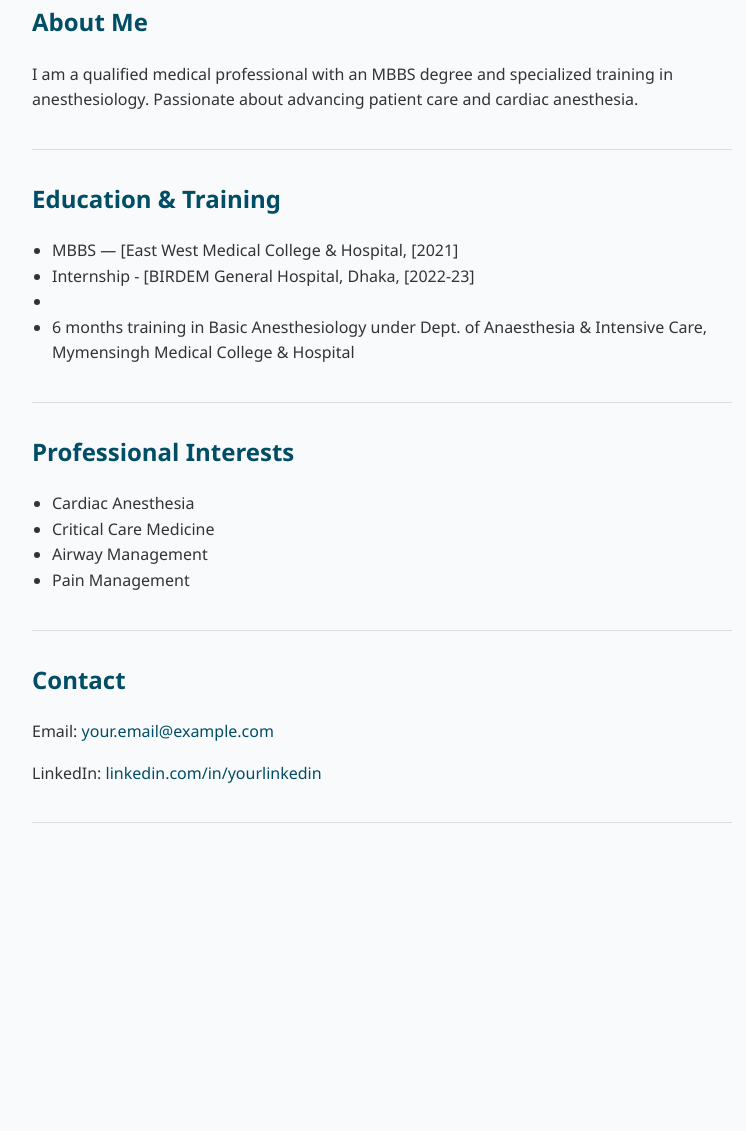
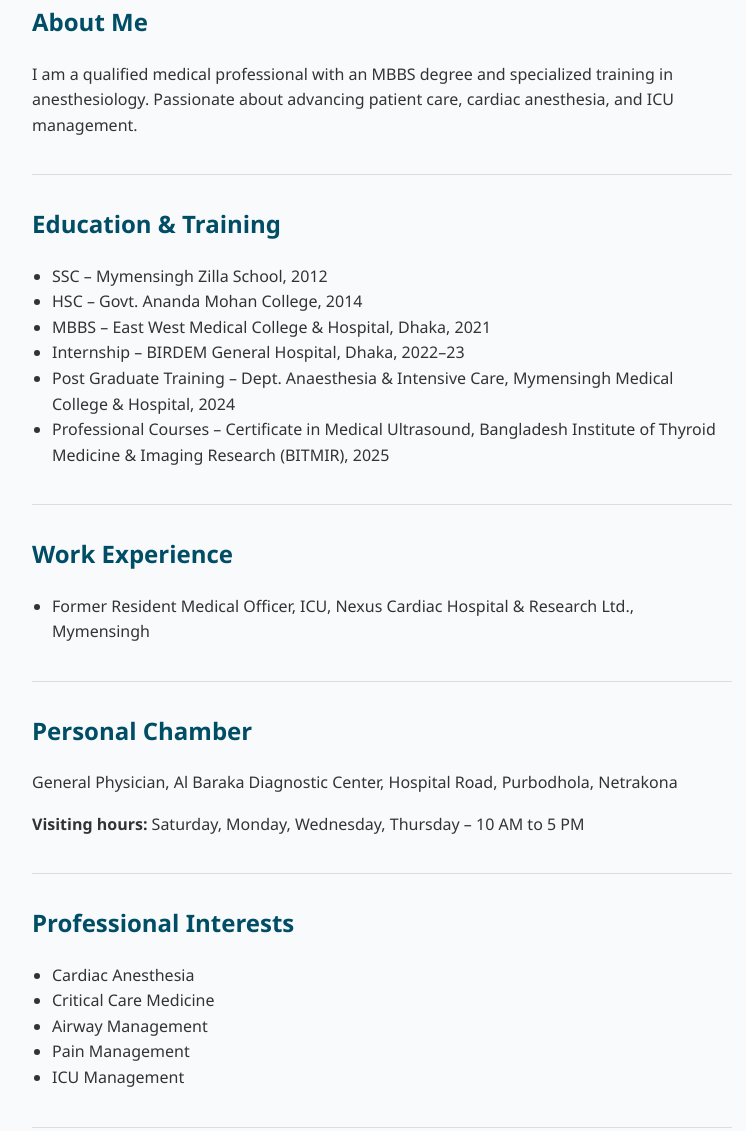
Before and after one commit to drrafimohammad/drrafimohammad.github.io, a plain HTML site: page index.html in a window 1280 px wide. Shown: the part 185-1316 px from the top of the page, without its empty margins (258-1004 px from the left). Before the commit the page ends 1068 px from the top, so only its background shows below. Drawn offline with Linux system fonts and the light colour scheme.

Commit message:
Update index.html

```diff
--- a/index.html
+++ b/index.html
@@ -55,16 +55,32 @@
 
   <section>
     <h2>About Me</h2>
-    <p>I am a qualified medical professional with an MBBS degree and specialized training in anesthesiology. Passionate about advancing patient care and cardiac anesthesia.</p>
+    <p>I am a qualified medical professional with an MBBS degree and specialized training in anesthesiology. Passionate about advancing patient care, cardiac anesthesia, and ICU management.</p>
   </section>
 
   <section>
     <h2>Education & Training</h2>
     <ul>
-      <li>MBBS — [East West Medical College & Hospital, [2021]</li>
-      <li>Internship - [BIRDEM General Hospital, Dhaka, [2022-23]<li>
-      <li>6 months training in Basic Anesthesiology under Dept. of Anaesthesia & Intensive Care, Mymensingh Medical College & Hospital</li>
+      <li>SSC – Mymensingh Zilla School, 2012</li>
+      <li>HSC – Govt. Ananda Mohan College, 2014</li>
+      <li>MBBS – East West Medical College & Hospital, Dhaka, 2021</li>
+      <li>Internship – BIRDEM General Hospital, Dhaka, 2022–23</li>
+      <li>Post Graduate Training – Dept. Anaesthesia & Intensive Care, Mymensingh Medical College & Hospital, 2024</li>
+      <li>Professional Courses – Certificate in Medical Ultrasound, Bangladesh Institute of Thyroid Medicine & Imaging Research (BITMIR), 2025</li>
     </ul>
+  </section>
+
+  <section>
+    <h2>Work Experience</h2>
+    <ul>
+      <li>Former Resident Medical Officer, ICU, Nexus Cardiac Hospital & Research Ltd., Mymensingh</li>
+    </ul>
+  </section>
+
+  <section>
+    <h2>Personal Chamber</h2>
+    <p>General Physician, Al Baraka Diagnostic Center, Hospital Road, Purbodhola, Netrakona</p>
+    <p><strong>Visiting hours:</strong> Saturday, Monday, Wednesday, Thursday – 10 AM to 5 PM</p>
   </section>
 
   <section>
@@ -74,15 +90,15 @@
       <li>Critical Care Medicine</li>
       <li>Airway Management</li>
       <li>Pain Management</li>
+      <li>ICU Management</li>
     </ul>
   </section>
 
   <section class="contact">
     <h2>Contact</h2>
-    <p>Email: <a href="mailto:your.email@example.com">your.email@example.com</a></p>
-    <p>
-      LinkedIn: <a href="https://linkedin.com/in/yourlinkedin" target="_blank" rel="noopener noreferrer">linkedin.com/in/yourlinkedin</a>
-    </p>
+    <p>Email: <a href="mailto:contact@drrafimohammad.github.io">contact@drrafimohammad.github.io</a></p>
+    <p>Cellphone: <a href="tel:+8801911554678">+8801911554678</a></p>
+    <p>Messenger: <a href="https://m.me/rafim0hammad" target="_blank">m.me/rafim0hammad</a></p>
   </section>
 
 </body>
```
